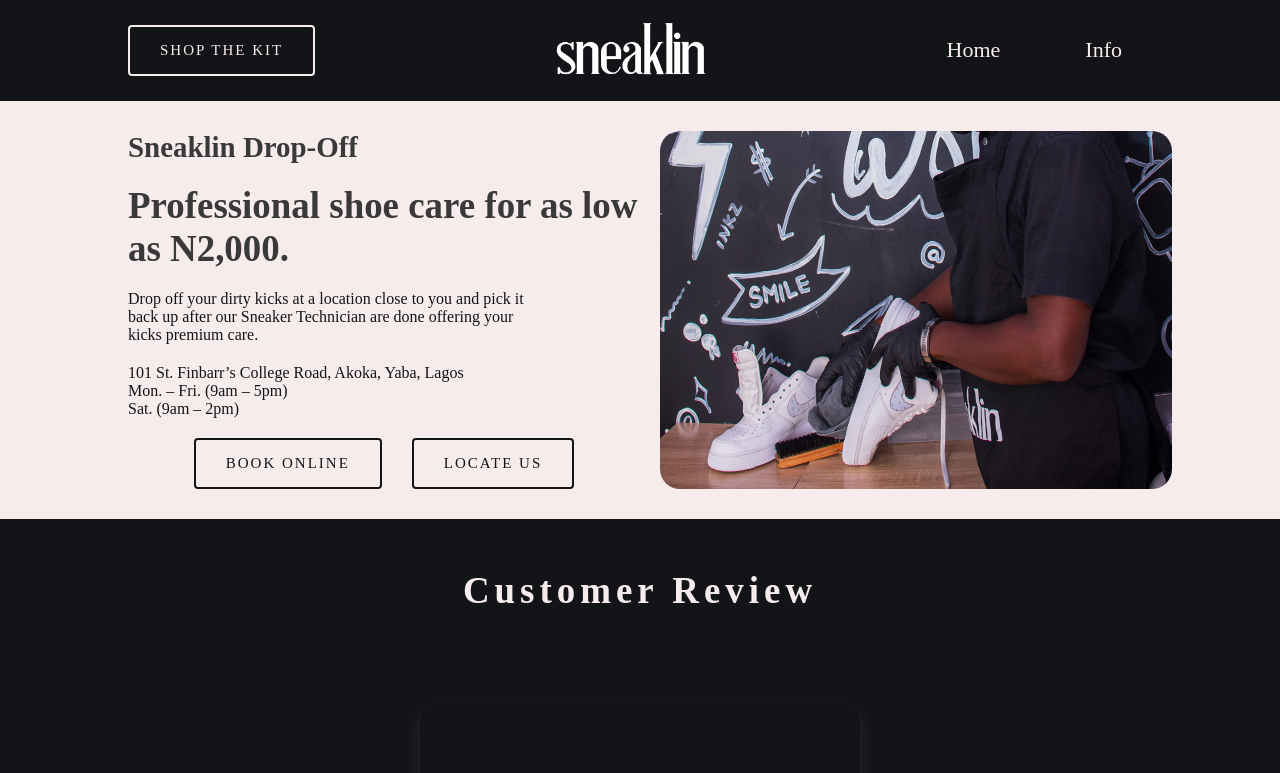
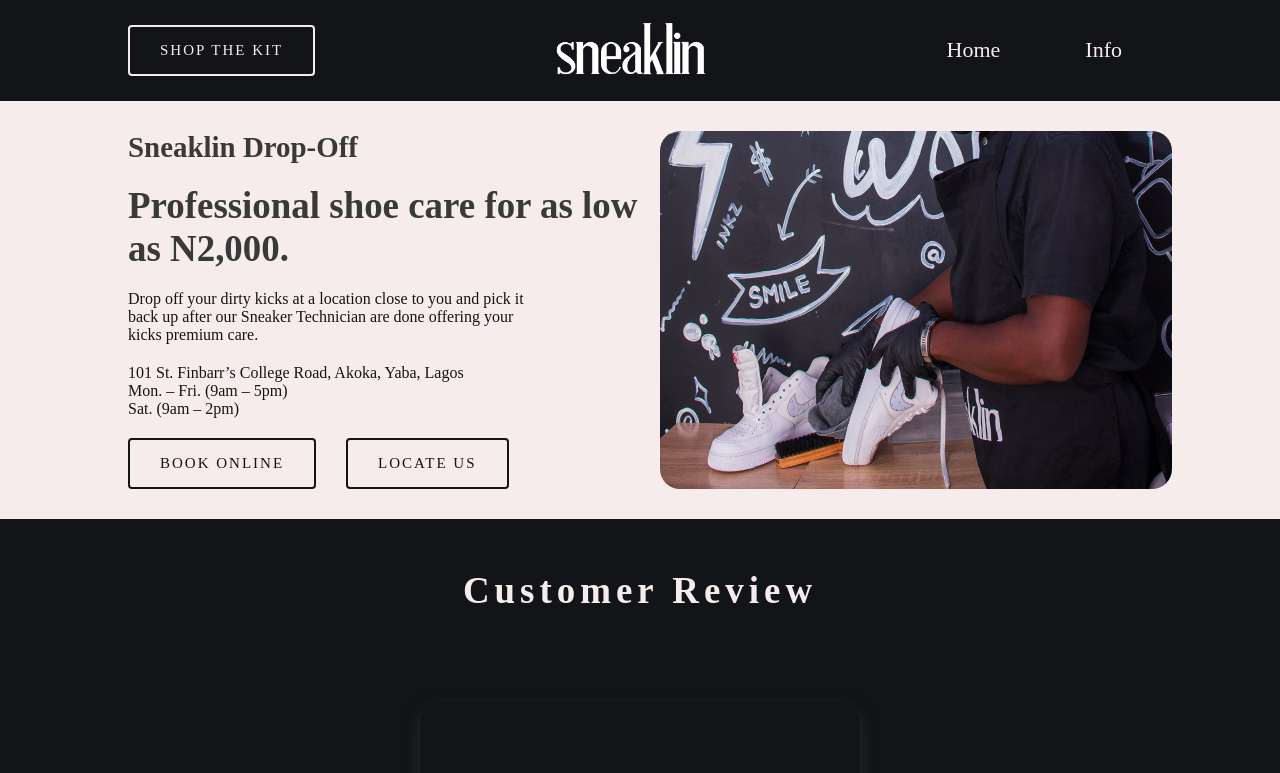
Before and after one commit to loppam/sneaklindrop, a React (Vite) app: page / in a window 1280 px wide. Shown: the top 773 px of the page. Built offline with nearby package versions, Linux system fonts and the light colour scheme; a web font is replaced by a local one.

Commit message:
Sneaklin Dropoff

```diff
--- a/src/index.css
+++ b/src/index.css
@@ -30,8 +30,6 @@
 .flexx {
   display: flex;
   gap: 30px;
-  max-width: 1024px;
-  margin: 0 auto;
 }
 .left {
   flex: 0 0 50%;
```
